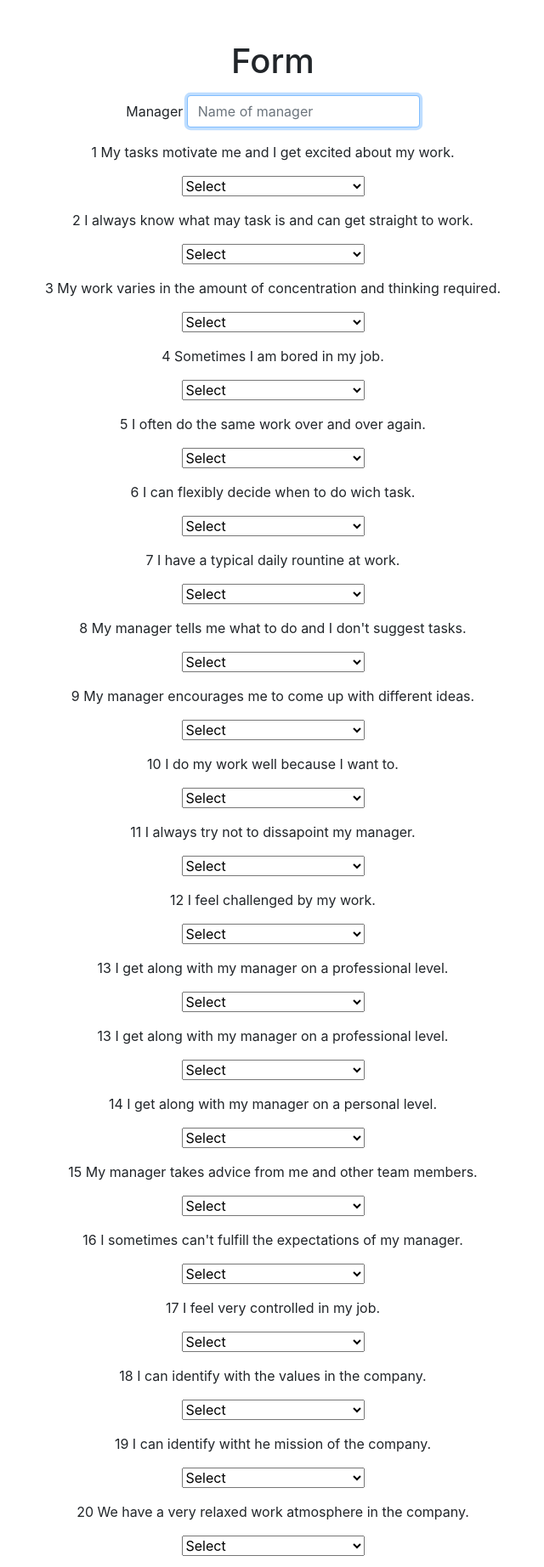
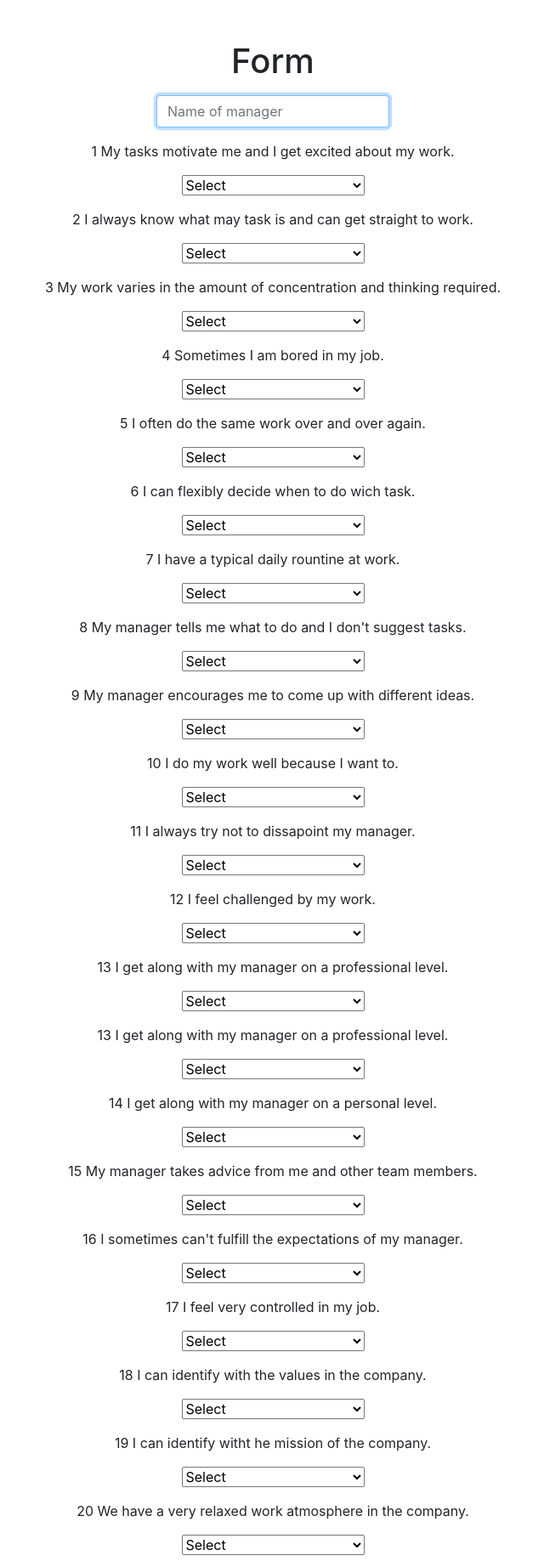
Before and after one commit to MorrisGunther/FINAL, a Flask app: page /employee_index in a window 1280 px wide. Shown: the part 76-1920 px from the top of the page at 85% size, without its empty margins (319-959 px from the left). Run offline with Flask 2, Linux system fonts and the light colour scheme; a user stored in the database is signed in; some libraries are stand-ins or nearby versions.

Commit message:
changed something small in application dont remeber what

```diff
--- a/application.py
+++ b/application.py
@@ -255,7 +255,7 @@ def manager_view_report():
     return render_template("manager_view_report.html")
 
 
-@app.route("/employee_index")
+@app.route("/employee_index", methods=["GET", "POST"])
 @login_required
 def employee_index():
 
@@ -305,16 +305,8 @@ def employee_index():
         Description = request.form.get("Description")
 
         # insert the survey values into the table
-        selfassessment = db.execute("INSERT INTO surveyanswers (user_id, manager_id, Q1, Q2, Q3, Q4, Q5, Q6, Q7, Q8, Q9, Q10, Q11, \
-        Q12, Q13, Q14, Q15, Q16, Q17, Q18, Q19, Q20, Q21, Q22, Q23, Q24, Q25, Q26, Q27, Q28, Q29, Q30, Q31, Q32, Q33, Q34, Q35, Q36, \
-        Q37, Q38, Q39, Q40, Description) \
-        VALUES(:user_id, :manager_id, :Q1, :Q2, :Q3, :Q4, :Q5, :Q6, :Q7, :Q8, :Q9, :Q10, :Q11, :Q12, :Q13, :Q14, :Q15, :Q16, :Q17, \
-        :Q18, :Q19, :Q20, :Q21, :Q22, :Q23, :Q24, :Q25, :Q26, :Q27, :Q28, :Q29, :Q30, :Q31, :Q32,:Q33, :Q34, :Q35, :Q36, :Q37, :Q38,\
-        :Q39, :Q40, :Description)",
-        user_id=session["user_id"], manager_id = manager_id, Q1=Q1, Q2=Q2, Q3=Q3, Q4=Q4, Q5=Q5, Q6=Q6, Q7=Q7, Q8=Q8, Q9=Q9, Q10=Q10,
-        Q11=Q11, Q12=Q12, Q13=Q13, Q14=Q14, Q15=Q15, Q16=Q16, Q17=Q17, Q18=Q18, Q19=Q19, Q20=Q20, Q21=Q21, Q22=Q22, Q23=Q23, Q24=Q24,
-        Q25=Q25, Q26=Q26, Q27=Q27, Q28=Q28, Q29=Q29, Q30=Q30, Q31=Q31, Q32=Q32, Q33=Q33, Q34=Q34, Q35=Q35, Q36=Q36, Q37=Q37, Q38=Q38,
-        Q39=Q39, Q40=Q40, Description=Description)
+        selfassessment = db.execute("INSERT INTO surveyanswers(manager_id, Q1, Q2, Q3, Q4, Q5, Q6, Q7, Q8, Q9, Q10, Q11, Q12, Q13, Q14, Q15, Q16, Q17, Q18, Q19, Q20, Q21, Q22, Q23, Q24, Q25, Q26, Q27, Q28, Q29, Q30, Q31, Q32, Q33, Q34, Q35, Q36, Q37, Q38, Q39, Q40, Description) VALUES (:manager_id, :Q1, :Q2, :Q3, :Q4, :Q5, :Q6, :Q7, :Q8, :Q9, :Q10, :Q11, :Q12, :Q13, :Q14, :Q15, :Q16, :Q17, :Q18, :Q19, :Q20, :Q21, :Q22, :Q23, :Q24, :Q25, :Q26, :Q27, :Q28, :Q29, :Q30, :Q31, :Q32, :Q33, :Q34, :Q35, :Q36, :Q37, :Q38, :Q39, :Q40, :Description)",
+                                    manager_id = manager_id, Q1=Q1, Q2=Q2, Q3=Q3, Q4=Q4, Q5=Q5, Q6=Q6, Q7=Q7, Q8=Q8, Q9=Q9, Q10=Q10, Q11=Q11, Q12=Q12, Q13=Q13, Q14=Q14, Q15=Q15, Q16=Q16, Q17=Q17, Q18=Q18, Q19=Q19, Q20=Q20, Q21=Q21, Q22=Q22, Q23=Q23, Q24=Q24, Q25=Q25, Q26=Q26, Q27=Q27, Q28=Q28, Q29=Q29, Q30=Q30, Q31=Q31, Q32=Q32, Q33=Q33, Q34=Q34, Q35=Q35, Q36=Q36, Q37=Q37, Q38=Q38, Q39=Q39, Q40=Q40, Description=Description)
 
         return render_template("employee_index.html")
 
--- a/templates/employee_index.html
+++ b/templates/employee_index.html
@@ -5,20 +5,14 @@
 {% endblock %}
 
 {% block main %}
-    <!--Using to check: https://getbootstrap.com/docs/4.1/components/forms/#validation-->
-
      <!-- http://getbootstrap.com/docs/4.1/content/typography/ -->
     <h1 class="mb-3">Form</h1>
 
     <!-- http://getbootstrap.com/docs/4.1/components/forms/ -->
-    <form action="/form" method="post" class="needs-validation" novalidate>
+    <form action="/employee_index" method="post">
         <!--Input field for name of manager-->
         <div class="form-group">
-            <label for="validationCustom01">Manager</label>
             <input autocomplete="off" autofocus class="form-control" name="manager_id" placeholder="Name of manager" type="text">
-            <div class="valid-feedback">
-            Looks good!
-            </div>
         </div>
         <p>1 My tasks motivate me and I get excited about my work.</p>
         <div class="form-group">
@@ -30,7 +24,6 @@
                 <option value="4">Partly agree</option>
                 <option value="5">Fully agree</option>
             </select>
-            <div class="invalid-feedback">Example invalid custom select feedback</div>
         </div>
         <p>2 I always know what may task is and can get straight to work.</p>
         <div class="form-group">
@@ -472,15 +465,8 @@
                 <option value="5">Fully agree</option>
             </select>
         </div>
-        <div class="form-group">
-          <label for="comment">3 words describing your manager:</label>
-          <textarea class="form-control" rows="3" id="comment"></textarea>
-        </div>
         <!--Submit button-->
         <!-- http://getbootstrap.com/docs/4.1/components/buttons/ -->
         <button class="btn btn-primary" type="Submit">Submit</button>
-
     </form>
-
-
 {% endblock %}
```
Also changed, not shown: leadership.db.
